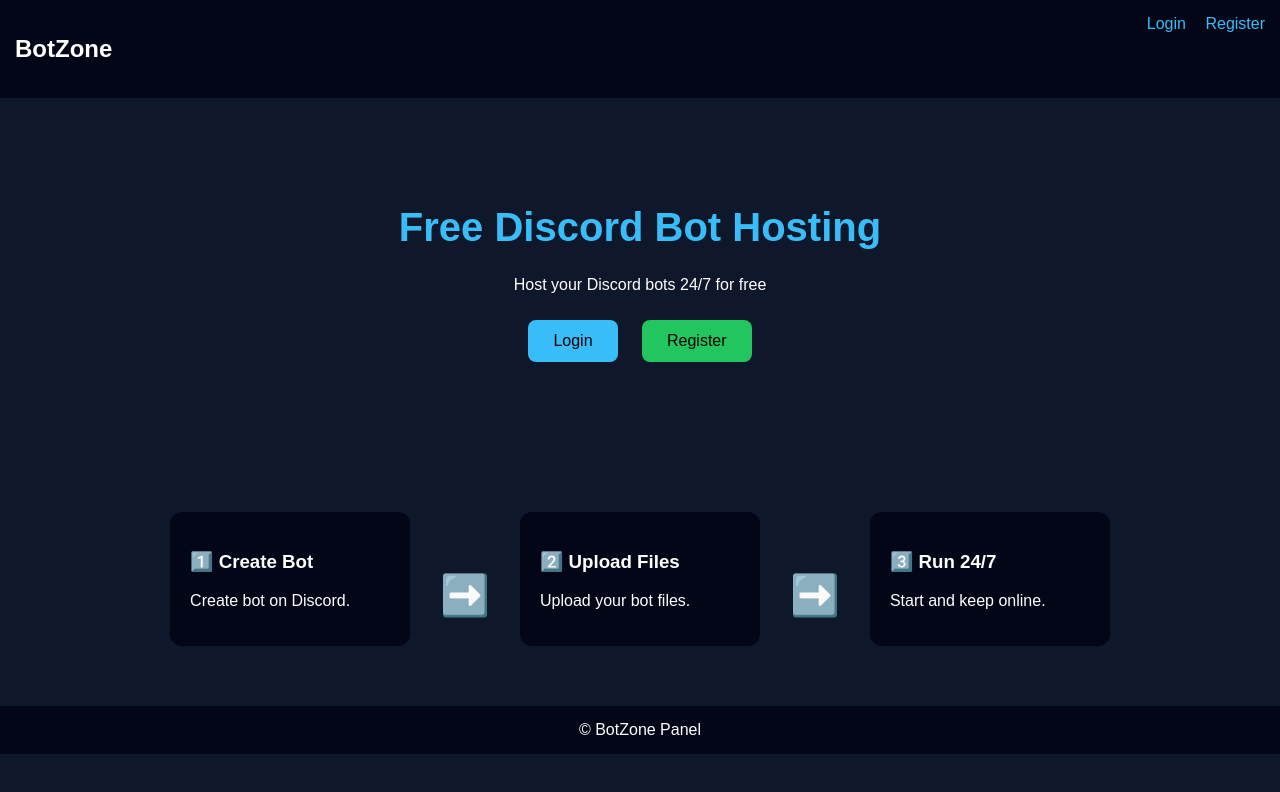
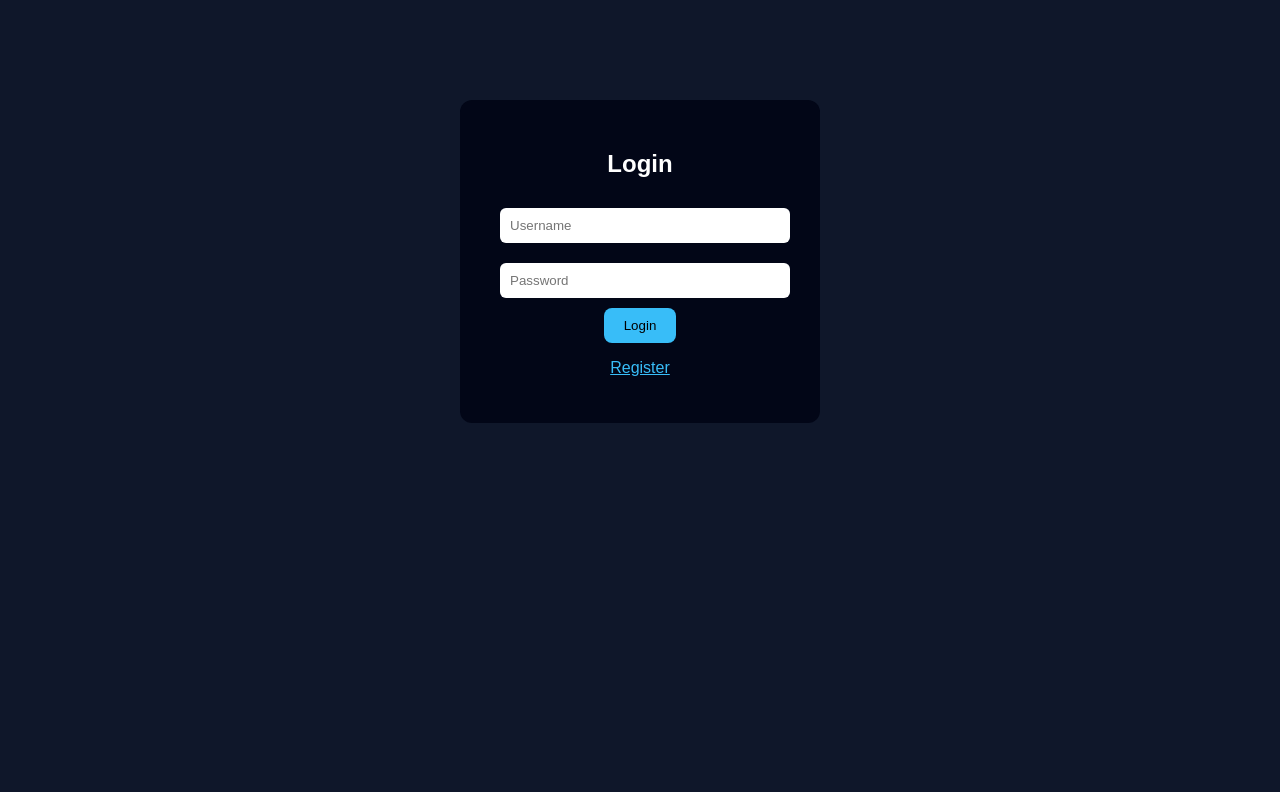
Before and after one commit to madhavkingrajar1161-droid/botzone-panel, a website: page public/index.html in a window 1280 px wide. Drawn offline with Linux system fonts and the light colour scheme.

Commit message:
Update index.html

```diff
--- a/public/index.html
+++ b/public/index.html
@@ -1,47 +1,24 @@
 <!DOCTYPE html>
 <html>
 <head>
-<title>BotZone Hosting</title>
+<title>Login</title>
 <style>
-body{margin:0;font-family:Arial;background:#0f172a;color:white}
-header{background:#020617;padding:15px;display:flex;justify-content:space-between}
-a{color:#38bdf8;text-decoration:none;margin-left:15px}
-.hero{text-align:center;padding:80px 20px}
-.hero h1{color:#38bdf8;font-size:40px}
-button{padding:12px 25px;border:none;border-radius:8px;margin:10px;font-size:16px;cursor:pointer}
-.login{background:#38bdf8}
-.register{background:#22c55e}
-.steps{display:flex;justify-content:center;gap:30px;margin:60px;flex-wrap:wrap}
-.step{background:#020617;padding:20px;border-radius:12px;width:200px}
-.arrow{font-size:40px;margin-top:60px}
-footer{text-align:center;padding:15px;background:#020617}
+body{background:#0f172a;color:white;font-family:Arial}
+.box{background:#020617;padding:30px;border-radius:12px;width:300px;margin:100px auto;text-align:center}
+input{width:90%;padding:10px;margin:10px;border-radius:6px;border:none}
+button{background:#38bdf8;padding:10px 20px;border:none;border-radius:8px;cursor:pointer}
+a{color:#38bdf8}
 </style>
 </head>
 <body>
-
-<header>
-<h2>BotZone</h2>
-<div>
-<a href="/login">Login</a>
-<a href="/register">Register</a>
+<div class="box">
+<h2>Login</h2>
+<form action="/login" method="POST">
+<input name="username" placeholder="Username" required>
+<input name="password" type="password" placeholder="Password" required>
+<button type="submit">Login</button>
+</form>
+<p><a href="/register">Register</a></p>
 </div>
-</header>
-
-<div class="hero">
-<h1>Free Discord Bot Hosting</h1>
-<p>Host your Discord bots 24/7 for free</p>
-<button class="login" onclick="location.href='/login'">Login</button>
-<button class="register" onclick="location.href='/register'">Register</button>
-</div>
-
-<div class="steps">
-<div class="step"><h3>1️⃣ Create Bot</h3><p>Create bot on Discord.</p></div>
-<div class="arrow">➡️</div>
-<div class="step"><h3>2️⃣ Upload Files</h3><p>Upload your bot files.</p></div>
-<div class="arrow">➡️</div>
-<div class="step"><h3>3️⃣ Run 24/7</h3><p>Start and keep online.</p></div>
-</div>
-
-<footer>© BotZone Panel</footer>
 </body>
 </html>
```
